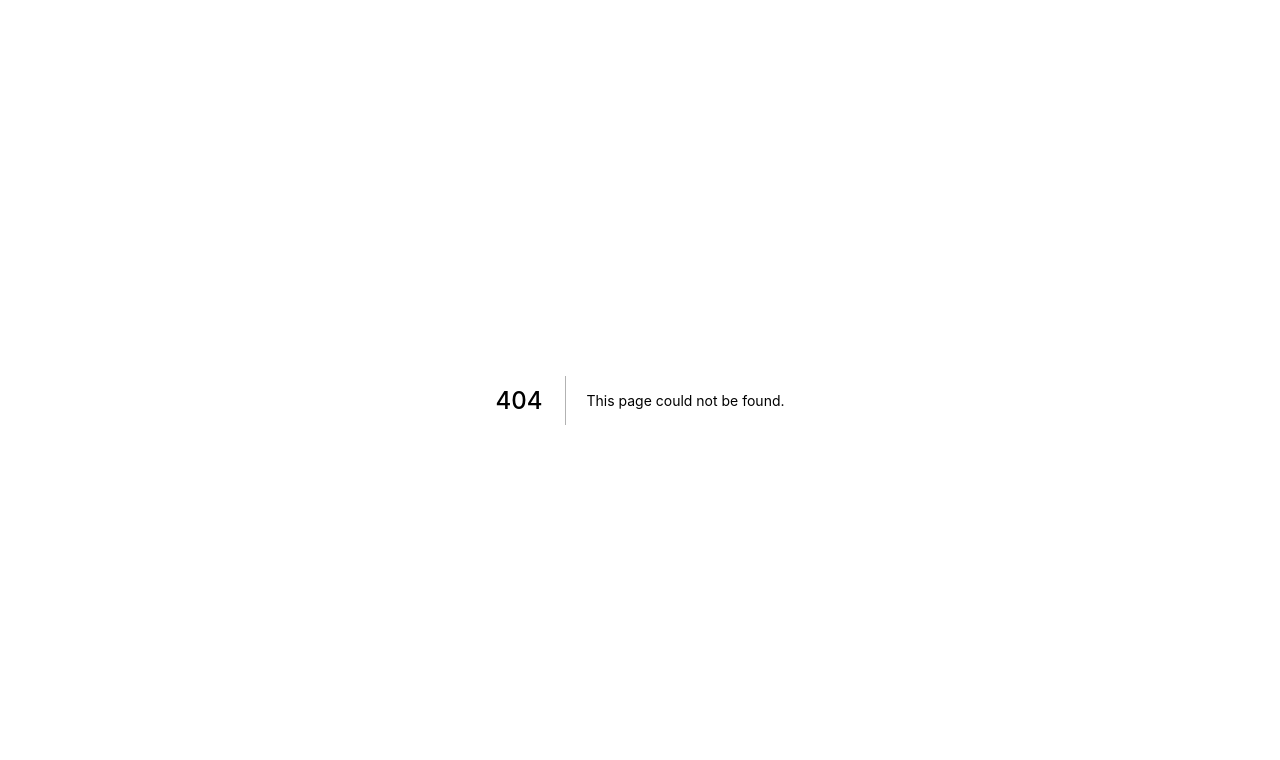
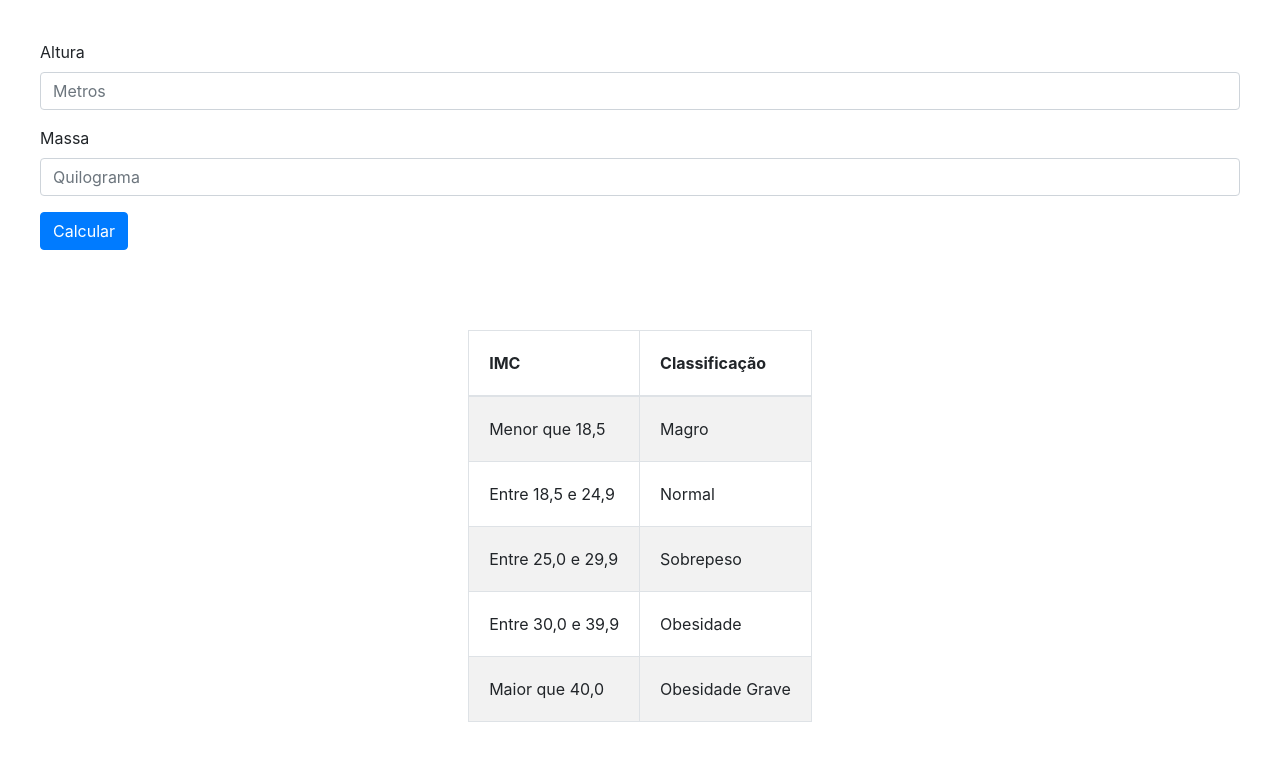
Before and after one commit to ga-felix/NutriFact, a Next.js app in the folder next-js-react-bootstrap/: page /calcularImc in a window 1280 px wide. Before the commit this address had no page. Shown: the top 760 px of the page. Built offline with nearby package versions, Linux system fonts and the light colour scheme.

Commit message:
Página de cálculo do IMC criado

```diff
--- /dev/null
+++ b/next-js-react-bootstrap/pages/calcularImc.js
@@ -0,0 +1,99 @@
+import styles from './calcularImc.module.css'
+import { useState } from 'react'
+import 'bootstrap/dist/css/bootstrap.min.css'
+
+import { Form, Button, Table } from 'react-bootstrap'
+
+export default function CalcularImc() {
+    const [altura, setAltura] = useState('')        // Ao alterar os valores, um reload do componente é feito
+    const [massa, setMassa] = useState('')
+    const [resultado, setResultado] = useState('')
+
+    const handlerCalculate = (event) => {
+        event.preventDefault()        // Comando responsável por prevenir de dar refresh na página ao enviar o formulário.
+
+        // Alternativa 1
+        //const formData = event.target
+        // formData.map(el => {
+        //     console.log(el.value)
+        // })
+
+        // Alternativa 2
+        // console.log(formData[0].value)
+        // console.log(formData[1].value)
+
+        const resultadoIMC = calcularIMC(altura, massa)
+
+        setResultado(resultadoIMC)
+
+        console.log(resultado)
+    }
+
+    const calcularIMC = (alt, mas) => {
+
+        const resultado = mas / (alt * alt)
+
+        return resultado
+    }
+
+    return (
+        <>
+            <Form className={styles.formContainer}>
+                <Form.Group className="mb-3" controlId="formBasicEmail">
+                    <Form.Label>Altura</Form.Label>
+                    <Form.Control type="text" value={altura} onChange={(e) => setAltura(e.target.value)} placeholder="Metros" />
+                </Form.Group>
+
+                <Form.Group className="mb-3" controlId="formBasicPassword">
+                    <Form.Label>Massa</Form.Label>
+                    <Form.Control type="text" value={massa} onChange={(e) => setMassa(e.target.value)} placeholder="Quilograma" />
+                </Form.Group>
+
+                <Button variant="primary" type="button" onClick={handlerCalculate}>
+                    Calcular
+                </Button>
+            </Form>
+
+            {resultado && (
+                <div className={styles.resultadoContainer}>
+                    <>
+                        {resultado.toFixed(2)} kg
+                    </>
+                </div>
+            )}
+
+            <div className={styles.tabelaContainer}>
+                <Table striped bordered hover className={styles.tabelaIMC}>
+                    <thead>
+                        <tr>
+                            <th>IMC</th>
+                            <th>Classificação</th>
+                        </tr>
+                    </thead>
+                    <tbody>
+                        <tr>
+                            <td>Menor que 18,5</td>
+                            <td>Magro</td>
+                        </tr>
+                        <tr>
+                            <td>Entre 18,5 e 24,9</td>
+                            <td>Normal</td>
+                        </tr>
+                        <tr>
+                            <td>Entre 25,0 e 29,9</td>
+                            <td>Sobrepeso</td>
+                        </tr>
+                        <tr>
+                            <td>Entre 30,0 e 39,9</td>
+                            <td>Obesidade</td>
+                        </tr>
+                        <tr>
+                            <td>Maior que 40,0</td>
+                            <td>Obesidade Grave</td>
+                        </tr>
+                    </tbody>
+                </Table>
+            </div>
+        </>
+    )
+}
--- /dev/null
+++ b/next-js-react-bootstrap/pages/calcularImc.module.css
@@ -0,0 +1,28 @@
+.formContainer {
+    padding: 40px;
+}
+
+.resultadoContainer {
+    padding: 15px;
+    background: rgba(0, 200, 50, 0.2);
+    max-width: 200px;
+    max-height: 100px;
+    text-align: center;
+    margin: 0 auto;
+    font-size: 24px;
+    font-weight: 800;
+}
+
+.tabelaContainer {
+    display: flex;
+    justify-content: center;
+}
+
+.tabelaIMC {
+    max-width: fit-content;
+    margin: 40px;
+}
+
+.tabelaIMC th, .tabelaIMC td {
+    padding: 20px !important;
+}
```
Also changed, not shown: next-js-react-bootstrap/package.json (+7 -7 lines), 1 other file (tests, documents, lock files or other folders).
